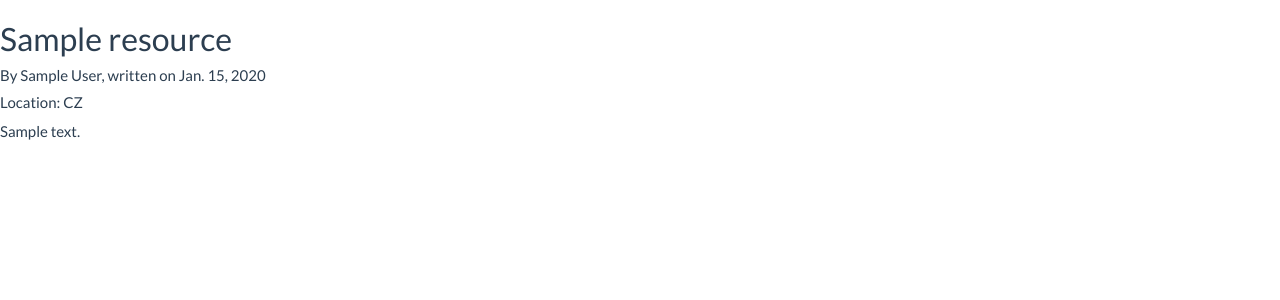
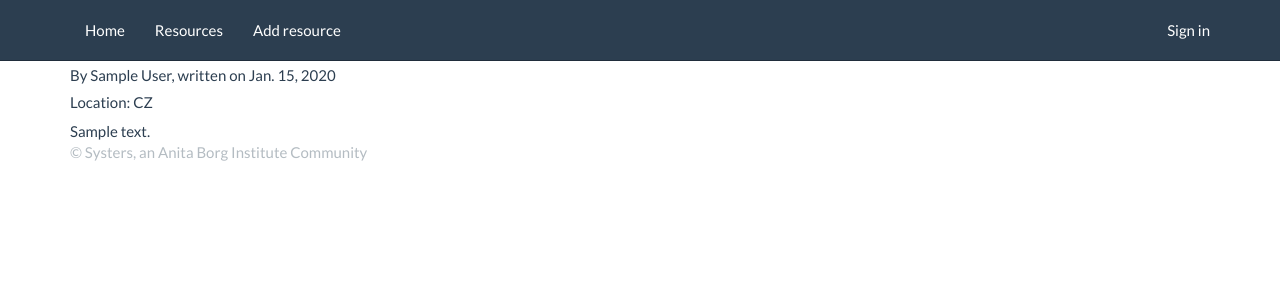
Before and after one commit to ana-balica/systers-portal, a Django app: page /resources/add/ in a window 1280 px wide. Shown: the top 300 px of the page. Run offline with Django 3.2, Linux system fonts and the light colour scheme; tables that the repository leaves empty hold one stand-in row (values such as "Sample post"); parts of the project's set-up code (start-up, migrations or seed data) failed here and were passed over.

Commit message:
create a layout

```diff
--- a/systers_portal/templates/add_resource.html
+++ b/systers_portal/templates/add_resource.html
@@ -4,7 +4,7 @@
 <title>Systers - Add resource</title>
 {% endblock %}
 
-{% block body %}
+{% block content %}
 <form role="form" action="/resources/add/" method="POST">
   {% csrf_token %}
   {{ form }}
--- a/systers_portal/templates/base.html
+++ b/systers_portal/templates/base.html
@@ -4,12 +4,44 @@
   {% block title %}{% endblock %}
   <meta http-equiv="Content-Type" content="text/html; charset=UTF-8"/>
   {% load staticfiles %}
-  <link rel="stylesheet" href="{% static 'css/bootstrap.min.css' %}" type="text/css"/>
-  <script type="text/javascript" src="{% static 'js/jquery-2.1.0.min.js' %}"></script>
-  <script type="text/javascript" src="{% static 'js/bootstrap.min.js' %}"></script>
+  <link rel="stylesheet" href="{% static 'css/bootstrap.min.css' %}"
+        type="text/css"/>
+  <link rel="stylesheet" href="{% static 'css/style.css' %}"
+        type="text/css"/>
+  <script type="text/javascript"
+          src="{% static 'js/jquery-2.1.0.min.js' %}"></script>
+  <script type="text/javascript"
+          src="{% static 'js/bootstrap.min.js' %}"></script>
   {% block header %}{% endblock %}
 </head>
 <body>
-  {% block body %}{% endblock %}
+{% block body %}
+<div id="wrap">
+  <div class="navbar navbar-default navbar-fixed-top" role="navigation">
+    <div class="container">
+      <div class="collapse navbar-collapse">
+        <ul class="nav navbar-nav">
+          <li><a href="">Home</a></li>
+          <li><a href="">Resources</a></li>
+          <li><a href="">Add resource</a></li>
+        </ul>
+        <ul class="nav navbar-nav navbar-right">
+          <!--<li><a href="#">Register</a></li>-->
+          <li><a href="#">Sign in</a></li>
+        </ul>
+      </div>
+    </div>
+  </div>
+  <div class="h40"></div>
+  <div class="container">
+    {% block content %}{% endblock %}
+  </div>
+</div>
+<div id="footer">
+  <div class="container">
+    <p class="text-muted">&copy; Systers, an Anita Borg Institute Community</p>
+  </div>
+</div>
+{% endblock %}
 </body>
 </html>
--- a/systers_portal/templates/index.html
+++ b/systers_portal/templates/index.html
@@ -4,6 +4,6 @@
 <title>Systers Portal</title>
 {% endblock %}
 
-{% block body %}
+{% block content %}
 <p>Front page</p>
 {% endblock %}
--- a/systers_portal/templates/login.html
+++ b/systers_portal/templates/login.html
@@ -4,7 +4,7 @@
 <title>Systers - Login</title>
 {% endblock %}
 
-{% block body %}
+{% block content %}
 <form role="form" action="/login/" method="POST">
   {% csrf_token %}
   {{ form }}
--- a/systers_portal/templates/resources.html
+++ b/systers_portal/templates/resources.html
@@ -4,7 +4,7 @@
 <title>Systers - Add resource</title>
 {% endblock %}
 
-{% block body %}
+{% block content %}
 {% for resource in resources %}
 <div>
   <h2>{{ resource.title }}</h2>
```
